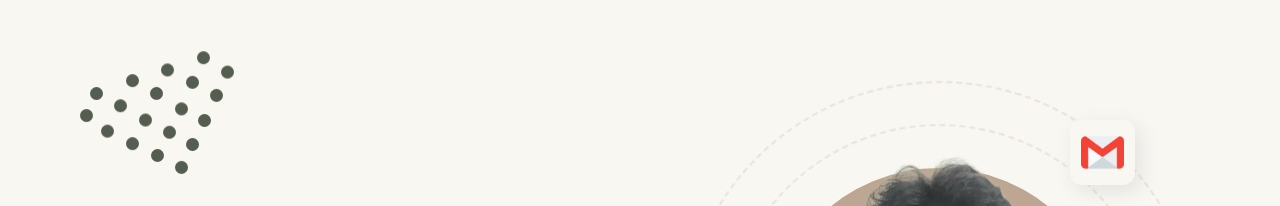
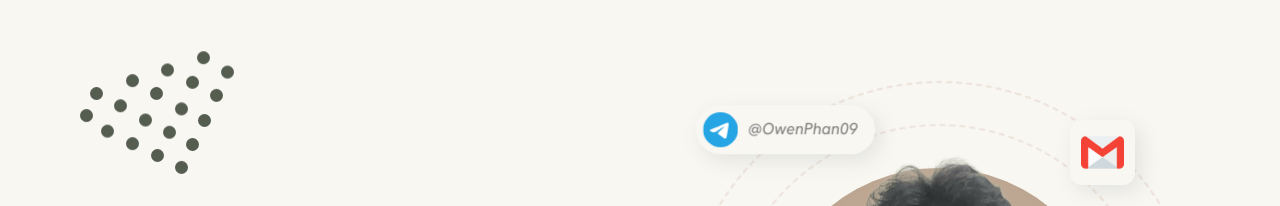
Before and after one commit to OwenPhan02/OwenPhan02.github.io, a plain HTML site: page index.html in a window 1280 px wide. Shown: the top 206 px of the page. Drawn offline with Linux system fonts and the light colour scheme.

Commit message:
Thêm Telegram @OwenPhan09 vào chỗ số điện thoại cũ
Co-Authored-By: Claude Opus 5.5 <noreply@anthropic.com>

```diff
--- a/index.html
+++ b/index.html
@@ -105,7 +105,7 @@ button{font:inherit}
 .l-phone{left:3%;top:5%;width:auto;height:auto}
 .phone{display:flex;align-items:center;gap:2cqw;width:auto;height:auto;padding:1.4cqw 3.4cqw 1.4cqw 1.4cqw;border-radius:999px;white-space:nowrap;transition:scale .4s var(--spring)}
 .phone:hover{scale:1.05}
-.phone svg{flex:none;width:6.6cqw;height:6.6cqw}
+.phone svg,.phone img{flex:none;width:6.6cqw;height:6.6cqw}
 .phone span{font-style:italic;font-size:3.1cqw;line-height:1;color:var(--grey)}
 .l-mail{left:75%;top:8.438%;width:12.5%;aspect-ratio:1}
 .mail{display:grid!important;place-items:center;border-radius:calc(18 * var(--u));transition:scale .4s var(--spring),rotate .4s var(--spring)}
@@ -329,6 +329,12 @@ button{font:inherit}
           <a class="be" style="--i:4" href="https://www.behance.net/vithng31" target="_blank" rel="noopener" aria-label="Behance"><img src="assets/icon-behance.svg" alt="" width="128" height="128"></a>
         </div>
       </div>
+      <div class="layer l-phone" data-depth="30">
+        <a class="phone box" href="https://t.me/OwenPhan09" target="_blank" rel="noopener" aria-label="Telegram @OwenPhan09">
+          <img src="assets/icon-telegram.svg" alt="" width="56" height="56">
+          <span>@OwenPhan09</span>
+        </a>
+      </div>
       <div class="layer l-mail" data-depth="34">
         <a class="mail box" href="mailto:hungpcv02.work@gmail.com" aria-label="Email"><img src="assets/icon-gmail.png" alt="" width="256" height="256"></a>
       </div>
@@ -370,6 +376,10 @@ button{font:inherit}
     <h2 data-reveal>You love my products?</h2>
     <a class="btn magnetic" data-reveal style="--d:.08s" href="mailto:hungpcv02.work@gmail.com">Contact me now <span class="arrow">→</span></a>
     <div class="contacts" data-reveal style="--d:.16s">
+      <a class="chip box" href="https://t.me/OwenPhan09" target="_blank" rel="noopener">
+        <span class="ci b"><img src="assets/icon-telegram.svg" alt="" width="128" height="128"></span>
+        @OwenPhan09
+      </a>
       <a class="chip box" href="mailto:hungpcv02.work@gmail.com">
         <span class="ci g"><img src="assets/icon-gmail.png" alt="" width="256" height="256"></span>
         hungpcv02.work@gmail.com
```
Also changed, not shown: assets/icon-telegram.svg (added).
